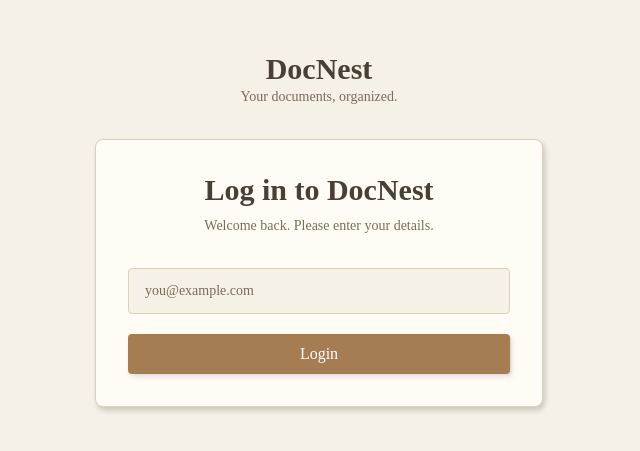
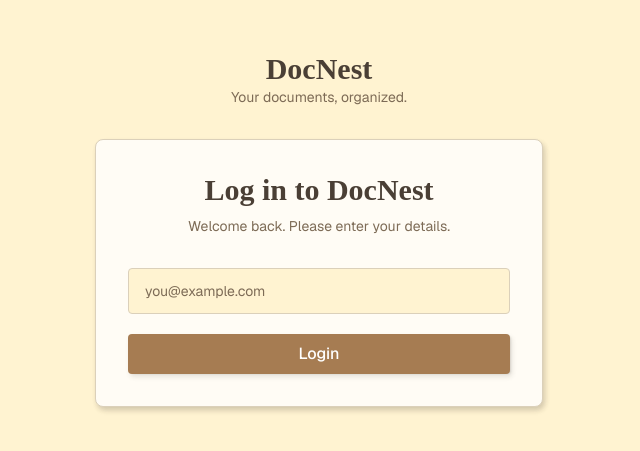
Before and after one commit to m4shaikh/doc-nest, a Next.js app: page /login in a window 1280 px wide. Shown: the part 171-622 px from the top of the page, without its empty margins (321-961 px from the left). Built offline with nearby package versions, Linux system fonts and the light colour scheme; no server answers.

Commit message:
Some Style changes and file upload setup.

```diff
--- a/src/app/components/Navbar.tsx
+++ b/src/app/components/Navbar.tsx
@@ -4,6 +4,7 @@ import Searchbar from './Searchbar'
 import UploadButton from './UploadButton'
 import { LogOut } from 'lucide-react'
 import { logoutUser } from '@/lib/actions/user.actions'
+import FileUploader from './FileUploader'
 const Navbar = () => {
   return (
     <div className='w-full h-full hidden lg:flex flex items-center gap-20 px-6 '>
@@ -16,7 +17,6 @@ const Navbar = () => {
       <div className='flex w-full items-center justify-between'>
         <Searchbar />
         <div className='flex items-center gap-4'>
-          <UploadButton />
           <div onClick={async() => await logoutUser()}>
 
            <LogOut className='cursor-pointer' />
--- a/src/app/globals.css
+++ b/src/app/globals.css
@@ -38,6 +38,205 @@
   --font-family-sans: "Libre Baskerville", serif;
   --font-family-serif: "Lora", serif;
   --font-family-mono: "IBM Plex Mono", monospace;
+  --radius: 0.25rem;
+  --shadow-x: 2px;
+  --shadow-y: 3px;
+  --shadow-blur: 5px;
+  --shadow-spread: 0px;
+  --shadow-opacity: 0.12;
+  --shadow-color: hsl(28 13% 20%);
+  --shadow-2xs: 2px 3px 5px 0px hsl(28 13% 20% / 0.06);
+  --shadow-xs: 2px 3px 5px 0px hsl(28 13% 20% / 0.06);
+  --shadow-sm: 2px 3px 5px 0px hsl(28 13% 20% / 0.12), 2px 1px 2px -1px hsl(28 13% 20% / 0.12);
+  --shadow: 2px 3px 5px 0px hsl(28 13% 20% / 0.12), 2px 1px 2px -1px hsl(28 13% 20% / 0.12);
+  --shadow-md: 2px 3px 5px 0px hsl(28 13% 20% / 0.12), 2px 2px 4px -1px hsl(28 13% 20% / 0.12);
+  --shadow-lg: 2px 3px 5px 0px hsl(28 13% 20% / 0.12), 2px 4px 6px -1px hsl(28 13% 20% / 0.12);
+  --shadow-xl: 2px 3px 5px 0px hsl(28 13% 20% / 0.12), 2px 8px 10px -1px hsl(28 13% 20% / 0.12);
+  --shadow-2xl: 2px 3px 5px 0px hsl(28 13% 20% / 0.30);
+  --tracking-normal: 0em;
+  --spacing: 0.25rem;
+  --font-sans: Libre Baskerville, serif;
+  --font-serif: Lora, serif;
+  --font-mono: IBM Plex Mono, monospace;
+  --shadow-offset-x: 2px;
+  --shadow-offset-y: 3px;
+  --letter-spacing: 0em;
+}
+
+.dark {
+  --background: oklch(0.2747 0.0139 57.6523);
+  --foreground: oklch(0.9239 0.0190 83.0636);
+  --card: oklch(0.3237 0.0155 59.0603);
+  --card-foreground: oklch(0.9239 0.0190 83.0636);
+  --popover: oklch(0.3237 0.0155 59.0603);
+  --popover-foreground: oklch(0.9239 0.0190 83.0636);
+  --primary: oklch(0.7264 0.0581 66.6967);
+  --primary-foreground: oklch(0.2747 0.0139 57.6523);
+  --secondary: oklch(0.3795 0.0181 57.1280);
+  --secondary-foreground: oklch(0.9239 0.0190 83.0636);
+  --muted: oklch(0.2939 0.0125 62.1298);
+  --muted-foreground: oklch(0.7982 0.0243 82.1078);
+  --accent: oklch(0.4186 0.0281 56.3404);
+  --accent-foreground: oklch(0.9239 0.0190 83.0636);
+  --destructive: oklch(0.5471 0.1438 32.9149);
+  --destructive-foreground: oklch(1.0000 0 0);
+  --border: oklch(0.3795 0.0181 57.1280);
+  --input: oklch(0.3795 0.0181 57.1280);
+  --ring: oklch(0.7264 0.0581 66.6967);
+  --chart-1: oklch(0.7264 0.0581 66.6967);
+  --chart-2: oklch(0.6777 0.0624 64.7755);
+  --chart-3: oklch(0.6180 0.0778 65.5444);
+  --chart-4: oklch(0.5604 0.0624 68.5805);
+  --chart-5: oklch(0.4851 0.0570 72.6827);
+  --sidebar: oklch(0.2747 0.0139 57.6523);
+  --sidebar-foreground: oklch(0.9239 0.0190 83.0636);
+  --sidebar-primary: oklch(0.7264 0.0581 66.6967);
+  --sidebar-primary-foreground: oklch(0.2747 0.0139 57.6523);
+  --sidebar-accent: oklch(0.4186 0.0281 56.3404);
+  --sidebar-accent-foreground: oklch(0.9239 0.0190 83.0636);
+  --sidebar-border: oklch(0.3795 0.0181 57.1280);
+  --sidebar-ring: oklch(0.7264 0.0581 66.6967);
+  --font-sans: Libre Baskerville, serif;
+  --font-serif: Lora, serif;
+  --font-mono: IBM Plex Mono, monospace;
+  --radius: 0.25rem;
+  --shadow-x: 2px;
+  --shadow-y: 3px;
+  --shadow-blur: 5px;
+  --shadow-spread: 0px;
+  --shadow-opacity: 0.12;
+  --shadow-color: hsl(28 13% 20%);
+  --shadow-2xs: 2px 3px 5px 0px hsl(28 13% 20% / 0.06);
+  --shadow-xs: 2px 3px 5px 0px hsl(28 13% 20% / 0.06);
+  --shadow-sm: 2px 3px 5px 0px hsl(28 13% 20% / 0.12), 2px 1px 2px -1px hsl(28 13% 20% / 0.12);
+  --shadow: 2px 3px 5px 0px hsl(28 13% 20% / 0.12), 2px 1px 2px -1px hsl(28 13% 20% / 0.12);
+  --shadow-md: 2px 3px 5px 0px hsl(28 13% 20% / 0.12), 2px 2px 4px -1px hsl(28 13% 20% / 0.12);
+  --shadow-lg: 2px 3px 5px 0px hsl(28 13% 20% / 0.12), 2px 4px 6px -1px hsl(28 13% 20% / 0.12);
+  --shadow-xl: 2px 3px 5px 0px hsl(28 13% 20% / 0.12), 2px 8px 10px -1px hsl(28 13% 20% / 0.12);
+  --shadow-2xl: 2px 3px 5px 0px hsl(28 13% 20% / 0.30);
+  --shadow-offset-x: 2px;
+  --shadow-offset-y: 3px;
+  --letter-spacing: 0em;
+  --spacing: 0.25rem;
+}
+
+@theme inline {
+  --color-background: var(--background);
+  --color-foreground: var(--foreground);
+  --color-card: var(--card);
+  --color-card-foreground: var(--card-foreground);
+  --color-popover: var(--popover);
+  --color-popover-foreground: var(--popover-foreground);
+  --color-primary: var(--primary);
+  --color-primary-foreground: var(--primary-foreground);
+  --color-secondary: var(--secondary);
+  --color-secondary-foreground: var(--secondary-foreground);
+  --color-muted: var(--muted);
+  --color-muted-foreground: var(--muted-foreground);
+  --color-accent: var(--accent);
+  --color-accent-foreground: var(--accent-foreground);
+  --color-destructive: var(--destructive);
+  --color-destructive-foreground: var(--destructive-foreground);
+  --color-border: var(--border);
+  --color-input: var(--input);
+  --color-ring: var(--ring);
+  --color-chart-1: var(--chart-1);
+  --color-chart-2: var(--chart-2);
+  --color-chart-3: var(--chart-3);
+  --color-chart-4: var(--chart-4);
+  --color-chart-5: var(--chart-5);
+  --color-sidebar: var(--sidebar);
+  --color-sidebar-foreground: var(--sidebar-foreground);
+  --color-sidebar-primary: var(--sidebar-primary);
+  --color-sidebar-primary-foreground: var(--sidebar-primary-foreground);
+  --color-sidebar-accent: var(--sidebar-accent);
+  --color-sidebar-accent-foreground: var(--sidebar-accent-foreground);
+  --color-sidebar-border: var(--sidebar-border);
+  --color-sidebar-ring: var(--sidebar-ring);
+
+  --font-sans: Libre Baskerville, serif;
+  --font-serif: Lora, serif;
+  --font-mono: IBM Plex Mono, monospace;
+
+  --radius-sm: calc(var(--radius) - 4px);
+  --radius-md: calc(var(--radius) - 2px);
+  --radius-lg: var(--radius);
+  --radius-xl: calc(var(--radius) + 4px);
+
+  --shadow-2xs: var(--shadow-2xs);
+  --shadow-xs: var(--shadow-xs);
+  --shadow-sm: var(--shadow-sm);
+  --shadow: var(--shadow);
+  --shadow-md: var(--shadow-md);
+  --shadow-lg: var(--shadow-lg);
+  --shadow-xl: var(--shadow-xl);
+  --shadow-2xl: var(--shadow-2xl);
+  --radius: 0.25rem;
+  --tracking-tighter: calc(var(--tracking-normal) - 0.05em);
+  --tracking-tight: calc(var(--tracking-normal) - 0.025em);
+  --tracking-wide: calc(var(--tracking-normal) + 0.025em);
+  --tracking-wider: calc(var(--tracking-normal) + 0.05em);
+  --tracking-widest: calc(var(--tracking-normal) + 0.1em);
+  --tracking-normal: var(--tracking-normal);
+  --spacing: var(--spacing);
+  --letter-spacing: var(--letter-spacing);
+  --shadow-offset-y: var(--shadow-offset-y);
+  --shadow-offset-x: var(--shadow-offset-x);
+  --shadow-spread: var(--shadow-spread);
+  --shadow-blur: var(--shadow-blur);
+  --shadow-opacity: var(--shadow-opacity);
+  --color-shadow-color: var(--shadow-color);
+  --radius-2xl: calc(var(--radius) * 1.8);
+  --radius-3xl: calc(var(--radius) * 2.2);
+  --radius-4xl: calc(var(--radius) * 2.6);
+}
+
+@layer base {
+  body {
+    letter-spacing: var(--tracking-normal);
+  }
+}
+
+@import "tailwindcss";
+
+@custom-variant dark (&:is(.dark *));
+
+:root {
+  --background: #fff3d1;
+  --foreground: oklch(0.3760 0.0225 64.3434);
+  --card: oklch(0.9914 0.0098 87.4695);
+  --card-foreground: oklch(0.3760 0.0225 64.3434);
+  --popover: #fffcf5;
+  --popover-foreground: oklch(0.3760 0.0225 64.3434);
+  --primary: oklch(0.6180 0.0778 65.5444);
+  --primary-foreground: oklch(1.0000 0 0);
+  --secondary: #ddc696;
+  --secondary-foreground: oklch(0.4313 0.0300 64.9288);
+  --muted: oklch(0.9239 0.0190 83.0636);
+  --muted-foreground: oklch(0.5391 0.0387 71.1655);
+  --accent: oklch(0.8348 0.0426 88.8064);
+  --accent-foreground: oklch(0.3760 0.0225 64.3434);
+  --destructive: oklch(0.5471 0.1438 32.9149);
+  --destructive-foreground: oklch(1.0000 0 0);
+  --border: oklch(0.8606 0.0321 84.5881);
+  --input: oklch(0.8606 0.0321 84.5881);
+  --ring: oklch(0.6180 0.0778 65.5444);
+  --chart-1: oklch(0.6180 0.0778 65.5444);
+  --chart-2: oklch(0.5604 0.0624 68.5805);
+  --chart-3: oklch(0.4851 0.0570 72.6827);
+  --chart-4: oklch(0.6777 0.0624 64.7755);
+  --chart-5: oklch(0.7264 0.0581 66.6967);
+  --sidebar: #fff3d1;
+  --sidebar-foreground: oklch(0.3760 0.0225 64.3434);
+  --sidebar-primary: oklch(0.6180 0.0778 65.5444);
+  --sidebar-primary-foreground: oklch(1.0000 0 0);
+  --sidebar-accent: oklch(0.8348 0.0426 88.8064);
+  --sidebar-accent-foreground: oklch(0.3760 0.0225 64.3434);
+  --sidebar-border: oklch(0.8606 0.0321 84.5881);
+  --sidebar-ring: oklch(0.6180 0.0778 65.5444);
+  --font-sans: Libre Baskerville, serif;
+  --font-serif: Lora, serif;
+  --font-mono: IBM Plex Mono, monospace;
   --radius: 0.25rem;
   --shadow-x: 2px;
   --shadow-y: 3px;
@@ -144,10 +343,9 @@
   --color-sidebar-border: var(--sidebar-border);
   --color-sidebar-ring: var(--sidebar-ring);
 
-  --font-sans: var(--font-family-sans);
-  --font-serif: var(--font-family-serif);
-  --font-mono: var(--font-family-mono);
-
+  --font-sans: var(--font-sans);
+  --font-mono: var(--font-mono);
+  --font-serif: var(--font-serif);
 
   --radius-sm: calc(var(--radius) - 4px);
   --radius-md: calc(var(--radius) - 2px);
--- a/src/lib/actions/user.actions.ts
+++ b/src/lib/actions/user.actions.ts
@@ -115,10 +115,10 @@ export const getCurrentUser = async () => {
 }
 
 export const logoutUser = async () => {
-  const sessionClient= await createSessionClient()
-      if (!sessionClient) {
-        return null;
-    }
+  const sessionClient = await createSessionClient()
+  if (!sessionClient) {
+    return null;
+  }
 
   const { account } = sessionClient
 
@@ -144,6 +144,6 @@ export const loginUser = async ({ email }: { email: string }) => {
     return parseStringify({ accountId: null, error: 'user not found' })
 
   } catch (error) {
-    handleError(error, 'Failed to sign in')
+    handleError(error, 'Failed to Login')
   }
 }
--- a/src/lib/utils.ts
+++ b/src/lib/utils.ts
@@ -6,11 +6,11 @@ import { twMerge } from "tailwind-merge"
 export function cn(...inputs: ClassValue[]) {
   return twMerge(clsx(inputs))
 }
-export const parseStringify = (value:unknown) => {
-    return JSON.parse(JSON.stringify(value))
+export const parseStringify = (value: unknown) => {
+  return JSON.parse(JSON.stringify(value))
 }
 
-export function getFileType(fileName:string) {
+export function getFileType(fileName: string) {
   if (!fileName || typeof fileName !== 'string') {
     return { extension: null, type: 'unknown' };
   }
```
Also changed, not shown: src/app/(root)/layout.tsx (+7 -3 lines), src/app/components/FileUploader.tsx (+30 -28 lines).
